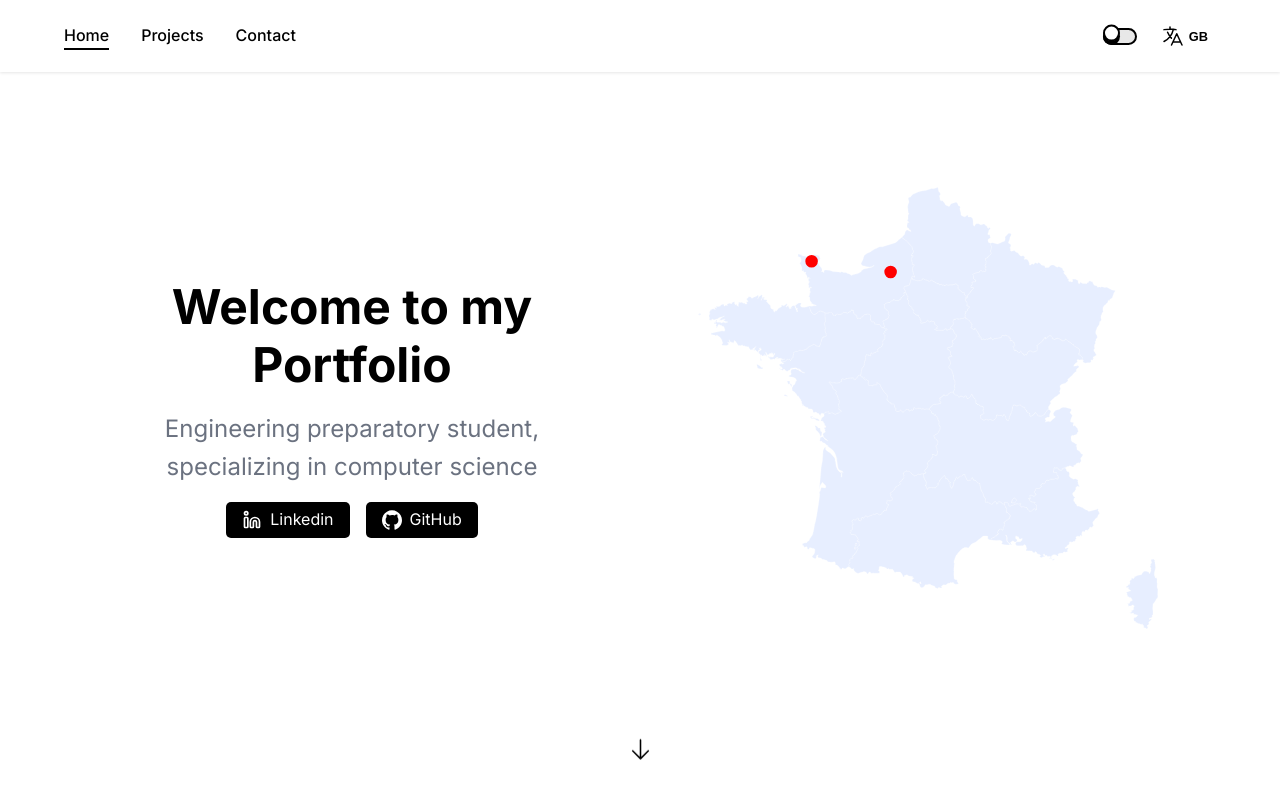
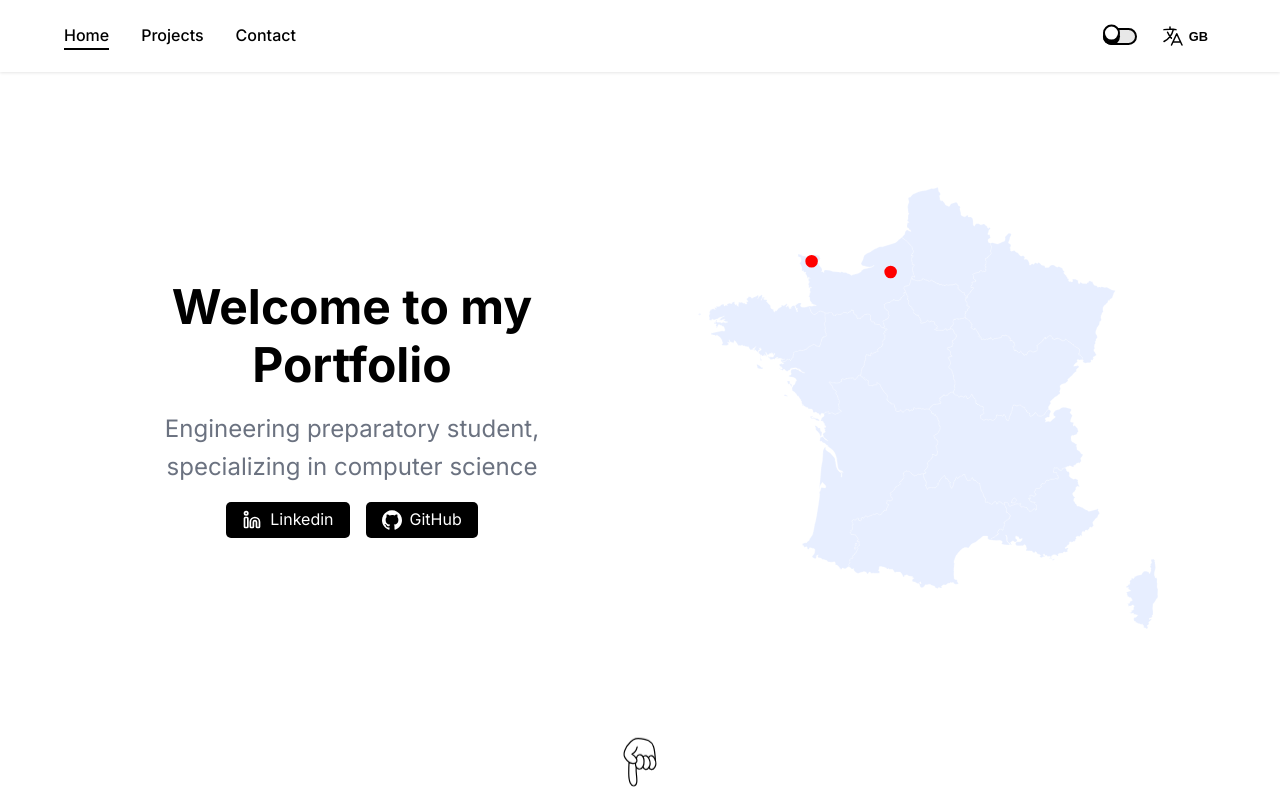
Before and after one commit to Lucacist/Portfolio_vuejs, a Vue app: page / in a window 1280 px wide. Shown: the top 800 px of the page. Built offline with nearby package versions, Linux system fonts and the light colour scheme; what @yeger/vue-masonry-wall would draw is missing.

Commit message:
mise a jour hand

```diff
--- a/src/views/Home.vue
+++ b/src/views/Home.vue
@@ -59,16 +59,65 @@ const { t } = useI18n();
     <div class="hero-fleche">
       <svg
         xmlns="http://www.w3.org/2000/svg"
+        width="80"
+        height="81"
         fill="none"
-        viewBox="0 0 24 24"
-        stroke-width="1.5"
-        stroke="currentColor"
+        viewBox="0 0 80 81"
       >
-        <path
-          stroke-linecap="round"
-          stroke-linejoin="round"
-          d="M19.5 13.5 12 21m0 0-7.5-7.5M12 21V3"
-        />
+        <mask
+          id="a"
+          width="80"
+          height="81"
+          x="0"
+          y="0"
+          maskUnits="userSpaceOnUse"
+          style="mask-type: luminance"
+        >
+          <path fill="#fff" d="M80 .96H0v80h80v-80Z" />
+        </mask>
+        <g mask="url(#a)">
+          <mask
+            id="b"
+            width="56"
+            height="81"
+            x="12"
+            y="0"
+            maskUnits="userSpaceOnUse"
+            style="mask-type: luminance"
+          >
+            <path fill="#fff" d="M67.335.96h-54.67v80h54.67v-80Z" />
+          </mask>
+          <g mask="url(#b)">
+            <path
+              stroke="#000"
+              stroke-linecap="round"
+              stroke-linejoin="round"
+              stroke-width="1.936"
+              d="M35.423 16.473c-.885 4.84-4.12 9.209-8.517 11.42a17.655 17.655 0 0 1 6.968 6.776c.968 1.687 1.632 3.733.94 5.53-.995 2.517-4.258 3.346-6.94 2.931-4.895-.746-8.96-4.313-11.642-8.489-.968-1.493-1.798-3.125-2.074-4.894-.415-2.323.166-4.757.995-7.024a36.963 36.963 0 0 1 9.679-14.629c2.378-2.212 5.116-4.12 8.213-4.977 3.097-.858 13.522-.387 20.684 3.07 7.964 4.202 9.983 10.618 11.227 31.91M33.847 49.325c-.802 7.355 1.19 14.739 1.05 22.122-.027 1.66-.165 3.374-.884 4.895-.719 1.52-2.074 2.793-3.733 3.014-2.655.332-4.84-2.102-6-4.535-2.296-4.84-2.49-10.398-2.517-15.735-.028-5.862.138-11.724.47-17.587"
+            />
+            <path
+              stroke="#000"
+              stroke-linecap="round"
+              stroke-linejoin="round"
+              stroke-width="1.936"
+              d="M32.686 42.522c-.138 1.853-.055 3.457.58 5.199.637 1.742 1.881 3.346 3.623 4.01 2.904 1.133 6.305-.664 7.91-3.319 1.63-2.654 1.852-5.917 1.741-9.014-.083-2.517-.36-5.144-1.687-7.3-1.327-2.158-3.954-3.679-6.388-3.015-2.516.691-3.954 3.374-4.286 5.973"
+            />
+            <path
+              stroke="#000"
+              stroke-linecap="round"
+              stroke-linejoin="round"
+              stroke-width="1.936"
+              d="M44.798 48.523c.691 1.963 2.102 3.927 4.148 4.286 2.184.387 4.286-1.244 5.475-3.097 2.655-4.176 2.295-9.762.221-14.241-.857-1.88-2.101-3.706-3.982-4.535-1.88-.83-4.507-.222-5.281 1.686"
+            />
+            <path
+              stroke="#000"
+              stroke-linecap="round"
+              stroke-linejoin="round"
+              stroke-width="1.936"
+              d="M54.56 49.463c.691 1.963 1.631 2.987 3.705 3.319 2.185.387 4.286-1.245 5.475-3.098 2.655-4.175 2.296-9.761.222-14.24-.858-1.881-2.102-3.706-3.982-4.536-1.88-.83-4.922-.028-5.697 2.295"
+            />
+          </g>
+        </g>
       </svg>
     </div>
 
@@ -151,8 +200,8 @@ const { t } = useI18n();
 }
 
 .hero-fleche svg {
-  width: 25px;
-  height: 25px;
+  width: 50px;
+  height: 50px;
   animation: translate 2s infinite;
 }
 
```
